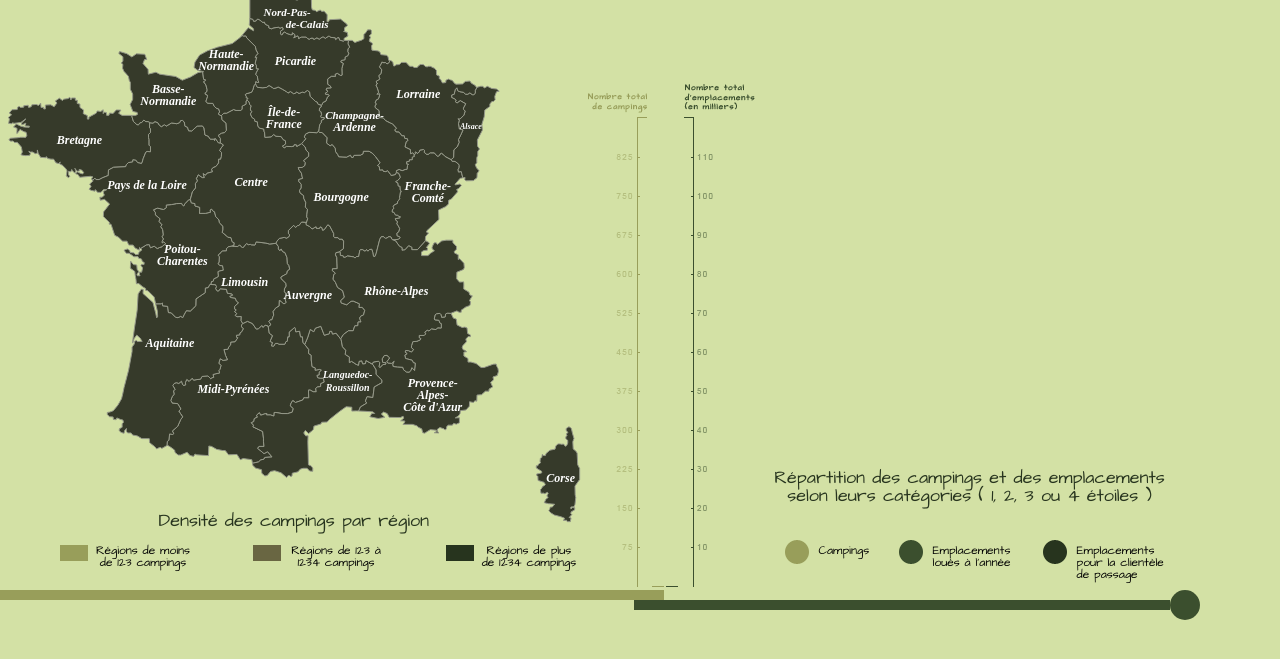
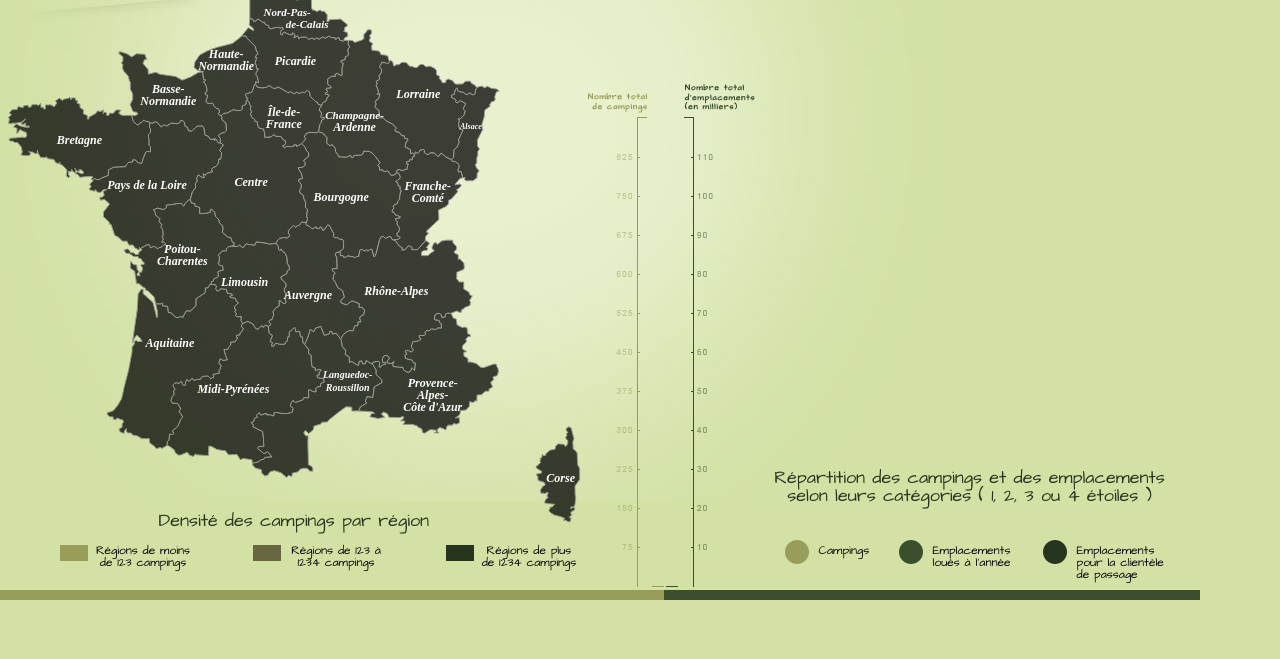
Before and after one commit to damiencornu/camping-viz, a plain HTML site: page index.html in a window 1280 px wide. Shown: the part 115-774 px from the top of the page. Drawn offline with nearby package versions, Linux system fonts and the light colour scheme.

Commit message:
Div info enlever pour continuer dev

```diff
--- a/css/main.css
+++ b/css/main.css
@@ -18,8 +18,8 @@ body{
 }
 
 #bg{
-		/*background-image:url(img/background.jpg);
-		background-repeat:no-repeat;*/
+		background-image:url(img/background.jpg);
+		background-repeat:no-repeat;
 		width:1200px;
 }
 
@@ -179,12 +179,12 @@ footer{
 	height:10px;
 }
 
-#info{
-	float:right;
+/*#info{
+	position:absolute;
 	width:30px;
 	height:30px;
 	background-color:#3b4f2e;
 	-webkit-border-radius: 100px;
 	-moz-border-radius: 100px;
 	border-radius: 100px;
-}
+}*/
```
